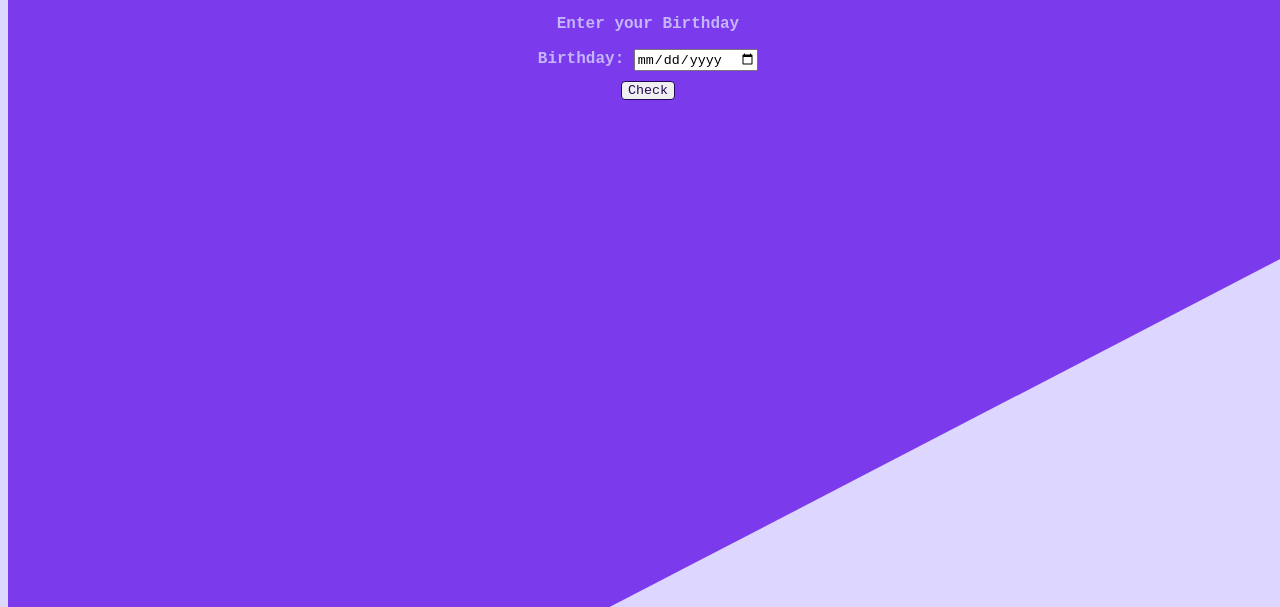
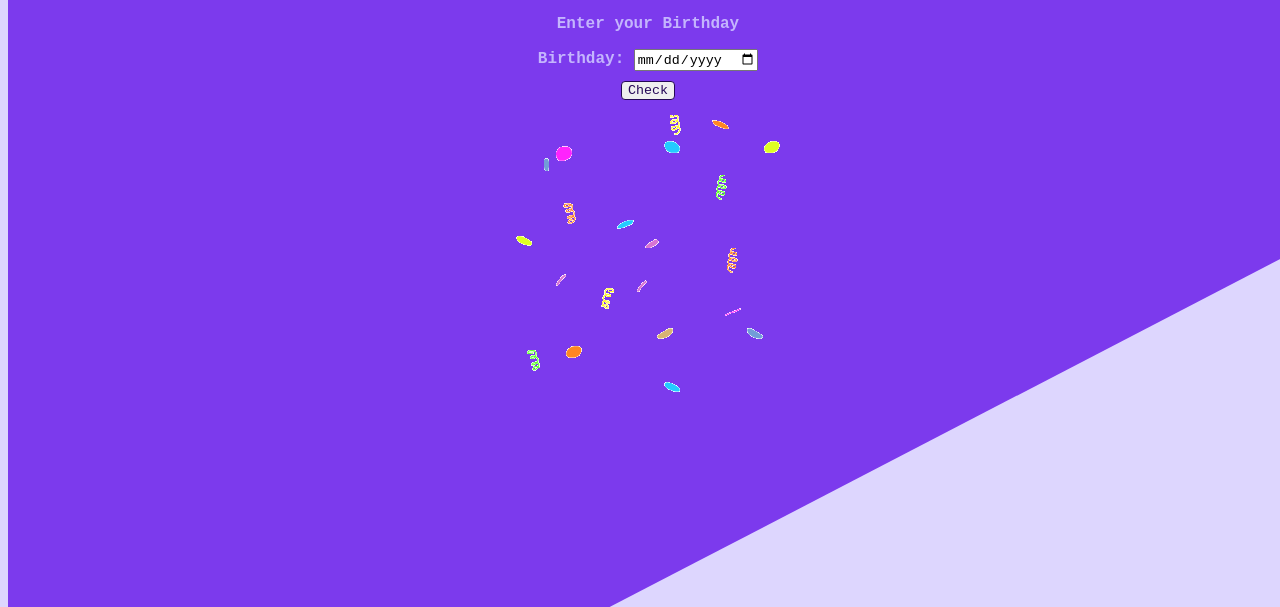
Before and after one commit to deepak-07/Birthday-Palindrome, a plain HTML site: page index.html in a window 1280 px wide. Shown: the part 201-808 px from the top of the page. Drawn offline with Linux system fonts and the light colour scheme; a web font is replaced by a local one.

Commit message:
style: gif added in output

```diff
--- a/index.html
+++ b/index.html
@@ -45,7 +45,7 @@
 
             <!-- @OUTPUT -->
             <div class="outputArea">
-
+               <img src="/congrats.gif" >
 
             </div>
 
--- a/style.css
+++ b/style.css
@@ -76,5 +76,13 @@ body {
     padding: 15px 5px;
     font-weight: bold;
     font-size: large;
-    animation: move linear 2000ms infinite;
 }
+
+.outputArea img {
+        display: flex;
+        flex-direction: column;
+        align-items: center;
+        margin: auto;
+
+        z-index: -1;
+}
```
